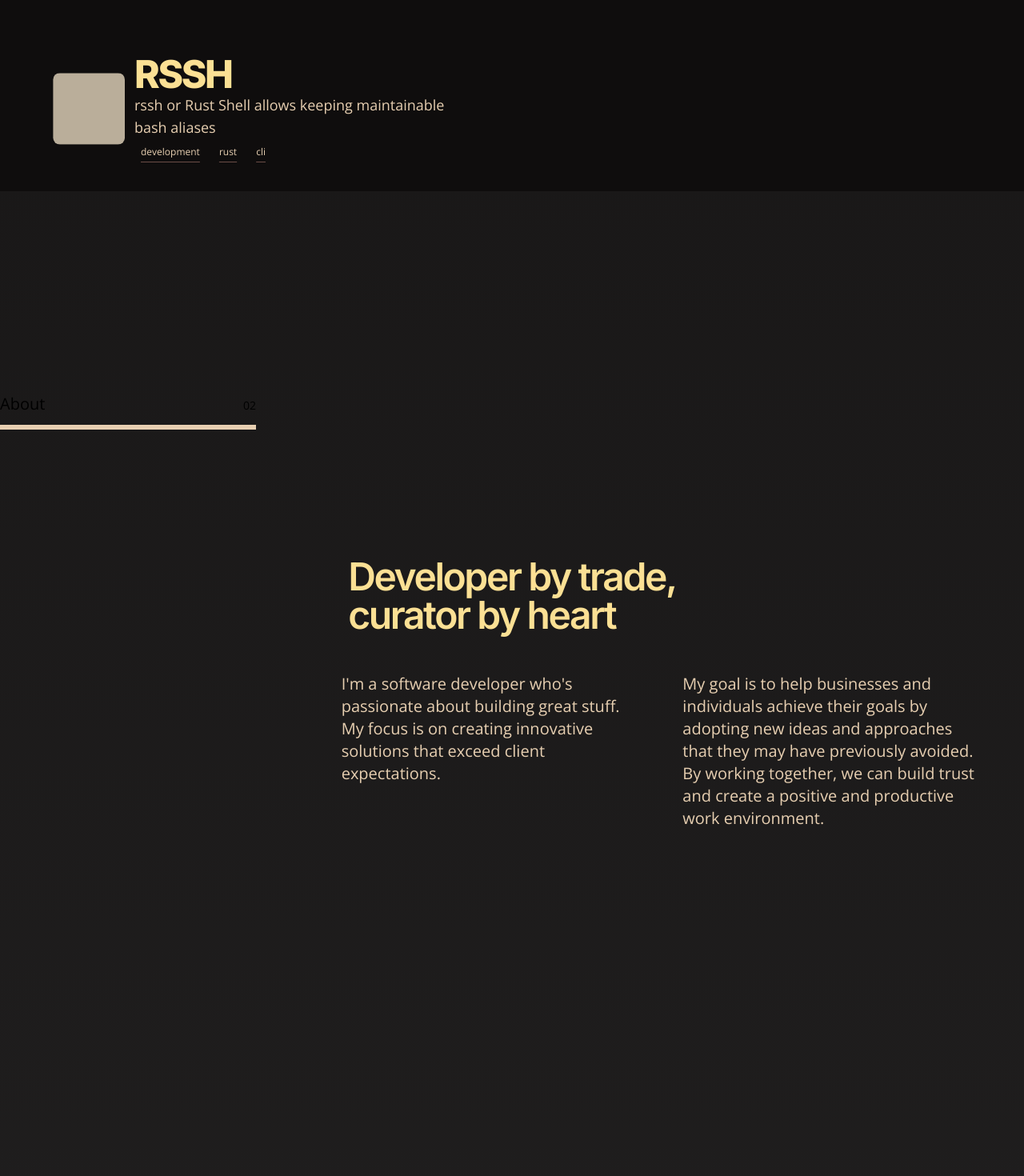
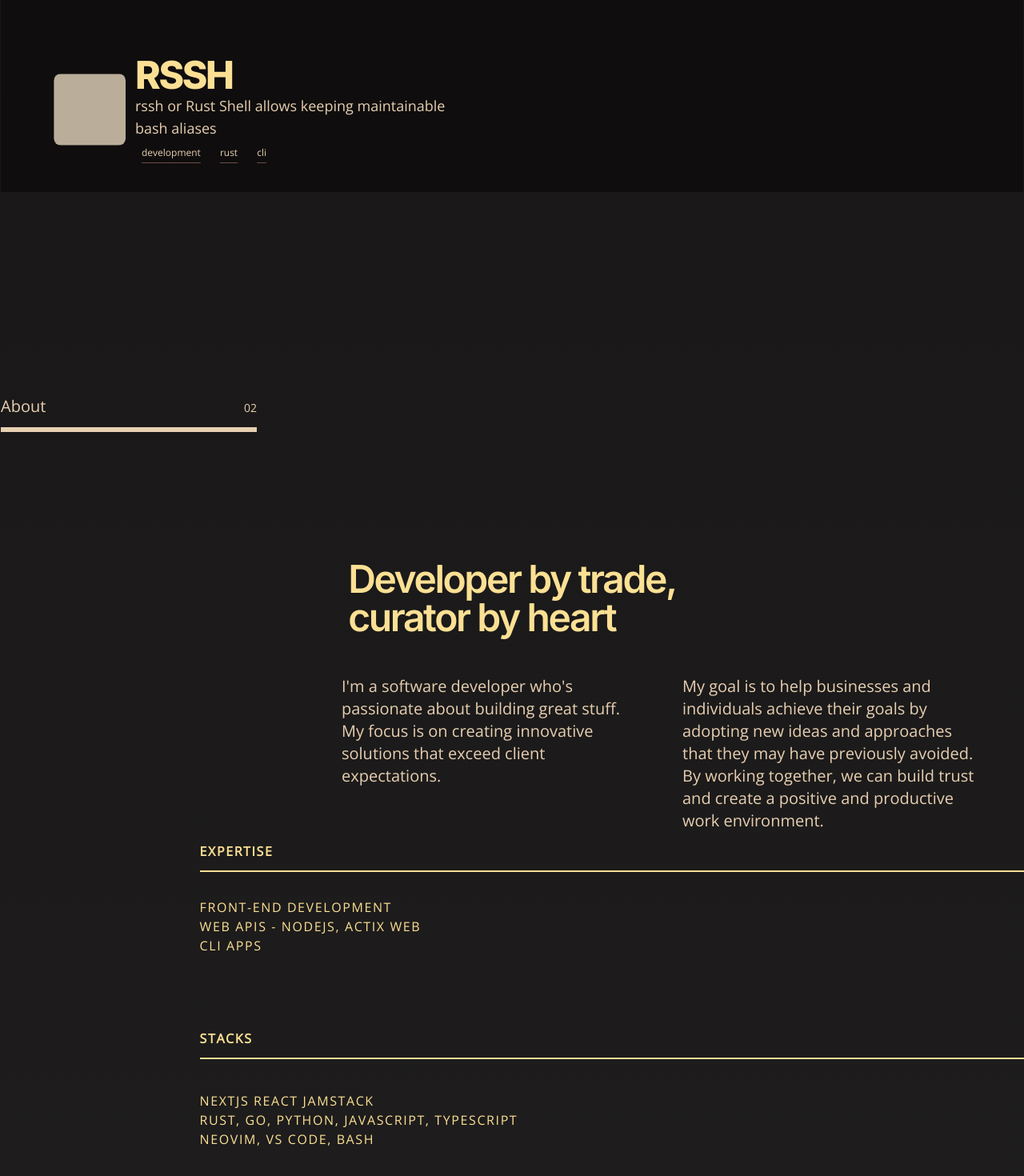
Before and after one commit to lloydlobo/lloydlobo.com, a Next.js app: page / in a window 1280 px wide. Shown: the part 2498-3968 px from the top of the page at 80% size. Built offline with nearby package versions, Linux system fonts and the light colour scheme; grey boxes are pictures that could not be loaded.

Commit message:
feat: add expertise & stack heading in about section

```diff
--- a/pages/index.tsx
+++ b/pages/index.tsx
@@ -737,9 +737,10 @@ export default function IndexPage() {
         </div>
 
         <div className={`min-h-screen w-screen`}>
+          <Section>
             <div className="relative grid w-full">
               <h2
-              className="mb-48 flex w-[25vw] items-baseline justify-between place-self-end border-b-[6px] border-secondary py-3 text-end text-xl font-normal
+                className="mb-48 flex w-[25vw] items-baseline justify-between place-self-end border-b-[6px] border-secondary py-3 text-end text-xl font-normal text-secondary
                 before:text-sm before:content-['01']
                 "
               >
@@ -749,12 +750,14 @@ export default function IndexPage() {
             <div className="text-secondary">
               <WorkProjects />
             </div>
+          </Section>
         </div>
 
         <div className={`min-h-screen w-screen`}>
+          <Section>
             <div className="relative grid w-full">
               <h2
-              className="mb-40 flex w-[25vw] items-baseline justify-between place-self-start border-b-[6px] border-secondary py-3 text-start text-xl font-normal
+                className="mb-40 flex w-[25vw] items-baseline justify-between place-self-start border-b-[6px] border-secondary py-3 text-start text-xl font-normal text-secondary
                 after:text-sm after:content-['02']
                 "
               >
@@ -783,17 +786,62 @@ export default function IndexPage() {
                 </ul>
                 <p className="col-start-1 pr-12 lg:col-start-2">
                   I'm a software developer who's passionate about building great
-                stuff. My focus is on creating innovative solutions that exceed
-                client expectations.
+                  stuff. My focus is on creating innovative solutions that
+                  exceed client expectations.
                 </p>
                 <p className="pr-12">
                   My goal is to help businesses and individuals achieve their
                   goals by adopting new ideas and approaches that they may have
-                previously avoided. By working together, we can build trust and
-                create a positive and productive work environment.
+                  previously avoided. By working together, we can build trust
+                  and create a positive and productive work environment.
                 </p>
               </div>
+
+              <div className="relative grid w-[61vw] space-y-20 tracking-widest ">
+                <div className="">
+                  <h3
+                    className="mb-8 flex w-screen items-baseline justify-between place-self-end
+                  border-b-[2px] border-primary py-3 text-start text-base font-bold uppercase text-primary "
+                  >
+                    Expertise
+                  </h3>
+                  <ul className={`uppercase text-primary`}>
+                    <li className="">
+                      <Link href={`#work`}>Front-end development</Link>
+                    </li>
+                    <li className="">
+                      <Link href={`#work`}>Web APIs - NodeJS, Actix Web</Link>
+                    </li>
+                    <li className="">
+                      <Link href={`#work`}>CLI Apps</Link>
+                    </li>
+                  </ul>
                 </div>
+
+                <div className=" ">
+                  <h3
+                    className="mb-10 flex w-screen items-baseline justify-between place-self-end
+                  border-b-[2px] border-primary py-3 text-start text-base font-bold uppercase text-primary "
+                  >
+                    Stacks
+                  </h3>
+                  <ul className={`uppercase text-primary`}>
+                    <li className="">
+                      <Link href={`#work`}>NextJS React JamStack</Link>
+                    </li>
+                    <li className="">
+                      <Link href={`#work`}>
+                        Rust, Go, Python, JavaScript, TypeScript
+                      </Link>
+                    </li>
+                    <li className="">
+                      <Link href={`#work`}>Neovim, VS Code, bash</Link>
+                    </li>
+                  </ul>
+                </div>
+              </div>
+            </div>
+          </Section>
         </div>
 
         <div className={`min-h-screen w-screen`}>
@@ -801,7 +849,16 @@ export default function IndexPage() {
             <div
               className={`grid h-[100vh] w-screen place-items-center md:h-screen`}
             >
+              <div className="relative grid w-full">
                 <h2
+                  className="mb-48 flex w-[25vw] items-baseline justify-between place-self-end border-b-[6px] border-secondary py-3 text-end text-xl font-normal text-secondary
+                before:text-sm before:content-['03']
+                "
+                >
+                  Contact
+                </h2>
+              </div>
+              <h3
                 className={`text-5xl font-bold tracking-tight text-primary hover:text-accent md:text-[5.3rem]`}
               >
                 Let's
@@ -809,7 +866,7 @@ export default function IndexPage() {
                 work
                 <br />
                 together
-              </h2>
+              </h3>
               <div className="relative ml-auto">
                 <div className={`relative w-full -rotate-[55deg] text-primary`}>
                   <div
```
Lines whose indentation alone changed are shown as unchanged.
